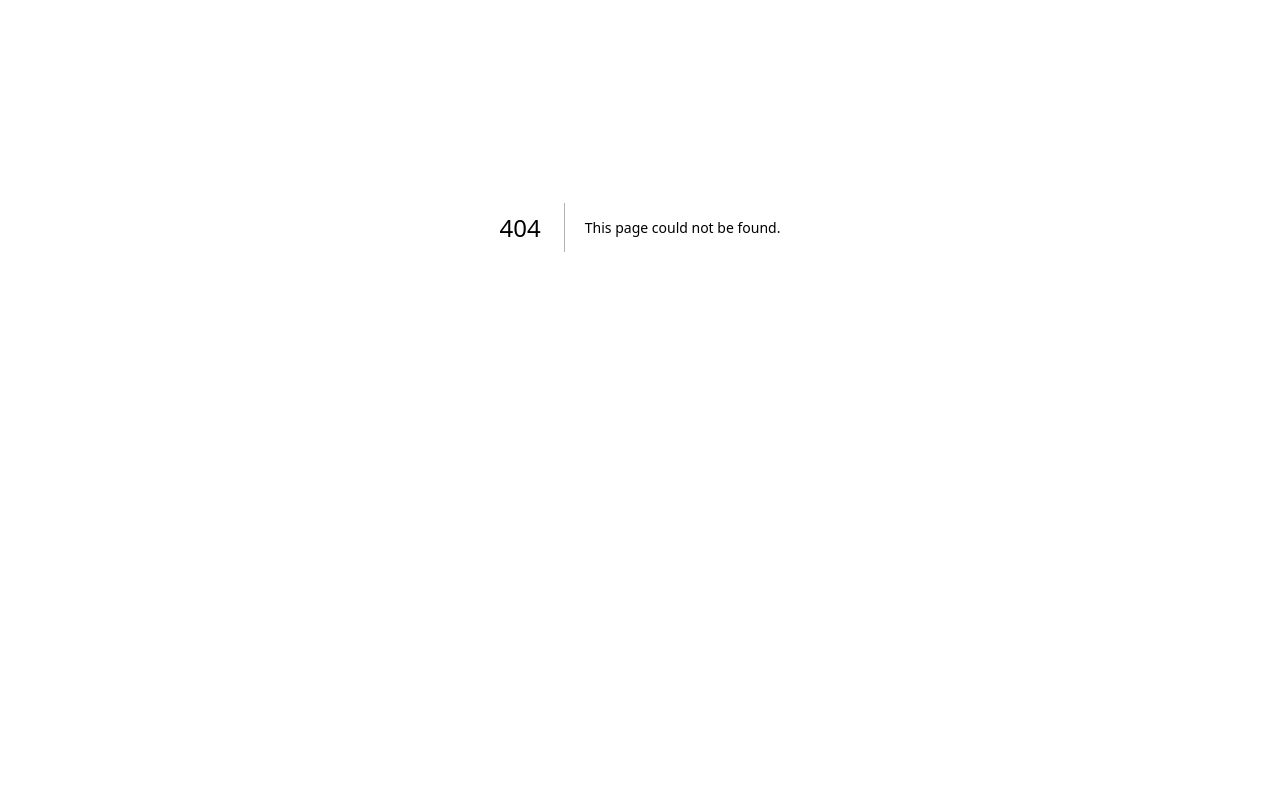
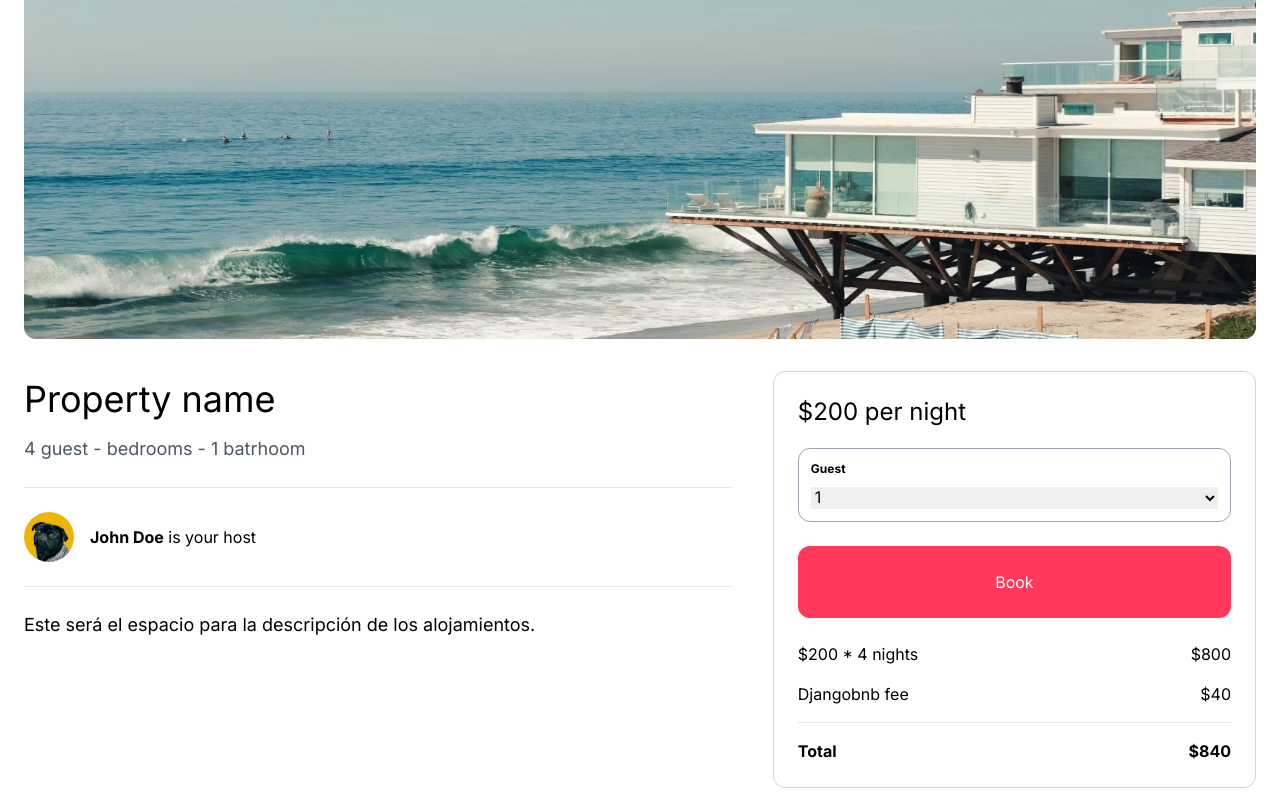
Before and after one commit to Rolando1233/AirbnbFrontend, a Next.js app: page /properties/1 in a window 1280 px wide. Before the commit this address had no page. Shown: the part 301-1113 px from the top of the page. Before the commit the page ends 928 px from the top, so only its background shows below. Built offline with nearby package versions, Linux system fonts and the light colour scheme.

Commit message:
Detail page for properties (static)

```diff
--- /dev/null
+++ b/app/components/properties/ReservationSidebar.tsx
@@ -0,0 +1,42 @@
+const ReservationSidebar = () => {
+    return (
+        <aside className="mt-4 p-6 col-span-2 rounded-xl border border-gray-300">
+            <h2 className="mb-5 text-2xl">$200 per night</h2>
+
+            <div className="mb-6 p-3 border border-gray-400 rounded-xl">
+                <label className="mb-2 block font-bold text-xs">Guest</label>
+                <select className="w-full -ml-l text-xm">
+                    <option>1</option>
+                    <option>2</option>
+                    <option>3</option>
+                    <option>4</option>
+                </select>
+            </div>
+
+            <div className="w-full mb-6 py-6 text-center text-white bg-airbnb hover:bg-airbnb-dark rounded-xl">Book</div>
+
+            <div className="mb-4 flex justify-between aling-center">
+                <p>$200 * 4 nights</p>
+
+                <p>$800</p>
+            </div>
+
+            <div className="mb-4 flex justify-between aling-center">
+                <p>Djangobnb fee</p>
+
+                <p>$40</p>
+            </div>
+
+            <hr />
+
+            <div className="mt-4 flex justify-between aling-center font-bold">
+                <p>Total</p>
+
+                <p>$840</p>
+            </div>
+
+        </aside>
+    )
+}
+
+export default ReservationSidebar;
--- /dev/null
+++ b/app/properties/[id]/page.tsx
@@ -0,0 +1,52 @@
+import Image from "next/image";
+
+import ReservationSidebar from "@/app/components/properties/ReservationSidebar";
+
+const PropertyDetailPage = () => {
+    return (
+        <main className="max-w-[1500px] mx-auto px-6 pb-6">
+            <div className="w-full h-[64vh] mb-4 overflow-hidden rounded-xl relative">
+                <Image
+                    fill
+                    src='/beach_1.jpg'
+                    className="obejct-cover w-full h-full"
+                    alt="Beach jouse"
+                />
+            </div>
+
+            <div className="mt-4 grid grid-cols-1 md:grid-cols-5 gap-4">
+                <div className=" py-6 pr-6 col-span-3">
+                    <h1 className="mb-4 text-4xl ">Property name</h1>
+
+                    <span className="mb-6 block text-lg text-gray-600">
+                        4 guest - bedrooms - 1 batrhoom
+                    </span>
+
+                    <hr />
+
+                    <div className="py-6 flex items-center space-x-4">
+                        <Image
+                            src="/profile_pic_1.jpg"
+                            width={50}
+                            height={50}
+                            className="rounded-full"
+                            alt="The user name"
+                        />
+
+                        <p><strong>John Doe</strong> is your host</p>
+                    </div>
+
+                    <hr />
+
+                    <p className="mt-6 text-lg">
+                        Este será el espacio para la descripción de los alojamientos.
+                    </p>
+                </div>
+
+                <ReservationSidebar />
+            </div>
+        </main>
+    )
+}
+
+export default PropertyDetailPage;
```
